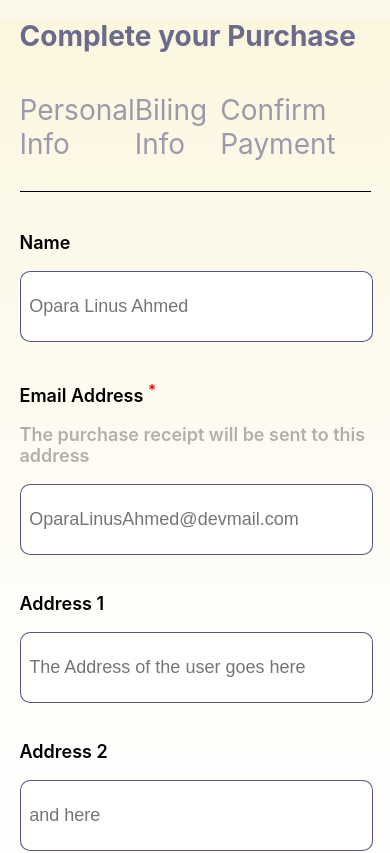
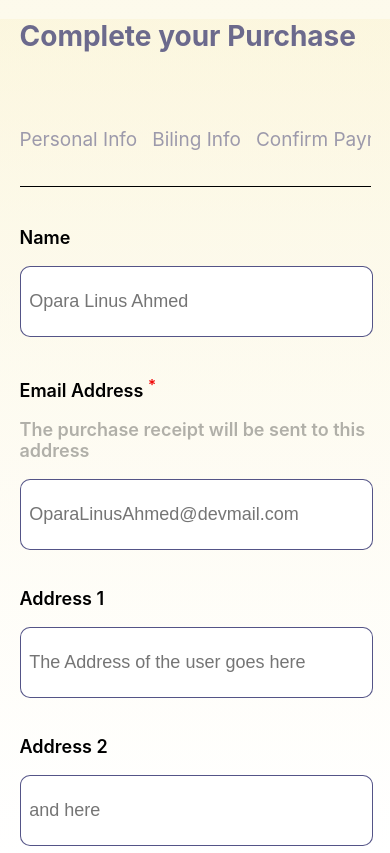
Before and after one commit to Fatimah019/iquetest, a React (Create React App) app: page / in a window 390 px wide. Shown: the top 853 px of the page. Built offline with nearby package versions, Linux system fonts and the light colour scheme.

Commit message:
menu update

```diff
--- a/public/css/menu.css
+++ b/public/css/menu.css
@@ -7,24 +7,30 @@
 }
 .task-one-header div ul {
   padding: 0;
-  padding-bottom: 30px;
   margin: 40px 0px;
   border-bottom: 1px solid #000;
+  /* overflow: auto; */
+  padding-top: 35px;
+  padding-bottom: 35px;
   overflow-x: auto;
 }
+.task-one-header ul li {
+  position: relative;
+}
+.task-one-header ul li .links,
 .inactive {
   color: rgba(12, 12, 85, 0.4);
   font-size: 28px;
 }
 
 .active.active::before {
-  content: " PersonalBilingConfirm";
+  content: "sdddddddddddddd";
   color: transparent;
   background-color: rgb(199, 139, 28);
   font-size: 24px;
   position: absolute;
   border-radius: 20px;
-  top: 22%;
+  top: 150%;
 }
 .active {
   color: rgb(199, 139, 28);
@@ -33,26 +39,41 @@
 }
 
 @media screen and (max-width: 768px) {
+  .active.active::before {
+    content: "sdddddddddddd";
+  }
   .task-one-header {
     width: 70%;
   }
-  .task-one-header ul li .links {
+  .task-one-header ul li .links,
+  .active,
+  .inactive {
     font-size: 24px;
   }
 }
 @media screen and (max-width: 600px) {
+  .active.active::before {
+    content: "sdddddddddd";
+  }
   .task-one-header {
     width: 80%;
   }
-  .task-one-header ul li .links {
-    font-size: 22px;
+  .task-one-header ul li .links,
+  .active,
+  .inactive {
+    font-size: 21px;
   }
 }
 @media screen and (max-width: 480px) {
+  .active.active::before {
+    content: "sdddddd";
+  }
   .task-one-header {
     width: 90%;
   }
-  .task-one-header ul li .links {
-    font-size: 20px;
+  .task-one-header ul li .links,
+  .active,
+  .inactive {
+    font-size: 19px;
   }
 }
--- a/src/Components/Menu/index.js
+++ b/src/Components/Menu/index.js
@@ -34,18 +34,25 @@ export default class Menu extends React.Component {
               <li>
                 <Link
                   to="/"
-                  className={activeClasses[0] ? "active" : "inactive"}
+                  className={
+                    activeClasses[0]
+                      ? "active no-text-wrap"
+                      : "inactive links no-text-wrap"
+                  }
                   onClick={() => this.changeClass(0)}
                 >
                   Personal Info
                 </Link>
               </li>
-              {/* <span class="active"> Personal Info</span> */}
             </div>
             <li>
               <Link
                 to="/billing"
-                className={activeClasses[1] ? "active" : "inactive"}
+                className={
+                  activeClasses[1]
+                    ? "no-text-wrap active"
+                    : "inactive links no-text-wrap"
+                }
                 onClick={() => this.changeClass(1)}
               >
                 Biling Info
@@ -54,7 +61,11 @@ export default class Menu extends React.Component {
             <li>
               <Link
                 to="/confirm-payment"
-                className={activeClasses[2] ? "active" : "inactive"}
+                className={
+                  activeClasses[2]
+                    ? "no-text-wrap active"
+                    : "inactive links no-text-wrap"
+                }
                 onClick={() => this.changeClass(2)}
               >
                 Confirm Payment
```
